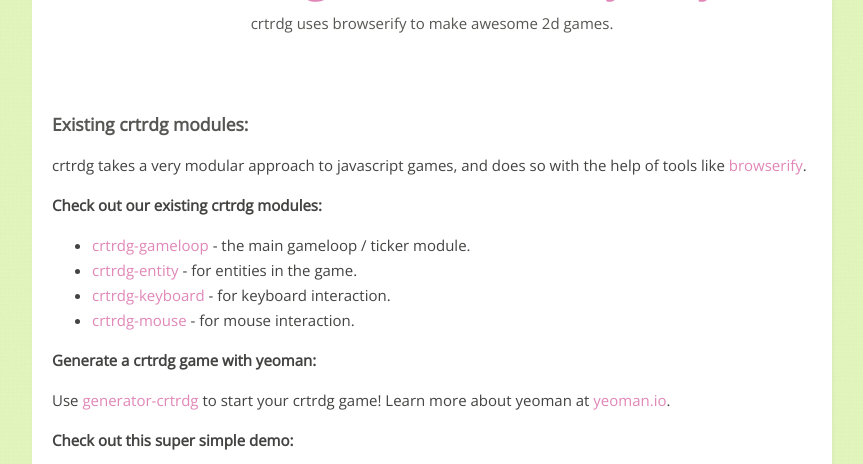
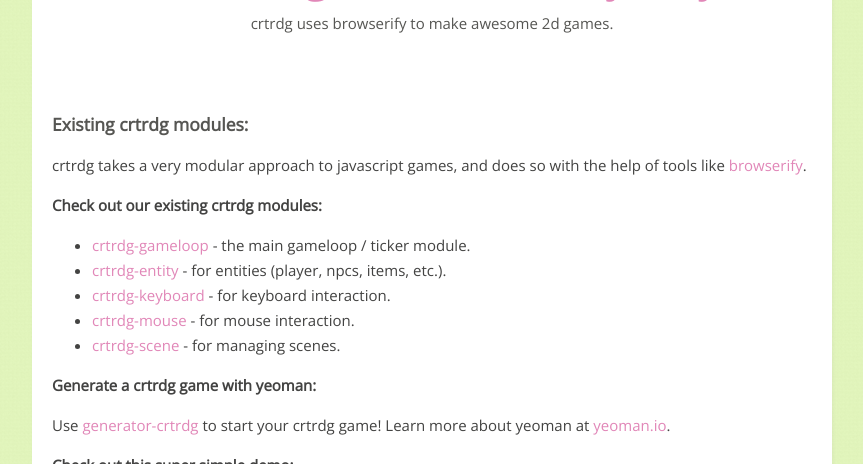
Before and after one commit to crtrdg/crtrdg.github.com, a Jekyll site: the page built from index.html, in a window 1280 px wide and 900 px high, scrolled down 419 px, cut to the strip 0-464 px from the top of the window. Shown: the whole strip, without its empty margins (208-1071 px from the left). Built offline with Jekyll 4.4.1, drawn with Linux system fonts in a browser that asks for light colours.

Commit message:
add crtrdg-scene

```diff
--- a/index.html
+++ b/index.html
@@ -14,9 +14,10 @@
     <p><b>Check out our existing crtrdg modules:</b></p>
     <ul>
       <li><a href="https://github.com/sethvincent/crtrdg-gameloop" target="_blank">crtrdg-gameloop</a> - the main gameloop / ticker module.</li>
-      <li><a href="https://github.com/sethvincent/crtrdg-entity" target="_blank">crtrdg-entity</a> - for entities in the game.</li>
+      <li><a href="https://github.com/sethvincent/crtrdg-entity" target="_blank">crtrdg-entity</a> - for entities (player, npcs, items, etc.).</li>
       <li><a href="https://github.com/sethvincent/crtrdg-keyboard" target="_blank">crtrdg-keyboard</a> - for keyboard interaction.</li>
       <li><a href="https://github.com/sethvincent/crtrdg-mouse" target="_blank">crtrdg-mouse</a> - for mouse interaction.</li>
+      <li><a href="https://github.com/sethvincent/crtrdg-scene" target="_blank">crtrdg-scene</a> - for managing scenes.</li>
     </ul>
     <p><b>Generate a crtrdg game with yeoman:</b></p>
     <p>Use <a href="https://github.com/sethvincent/generator-crtrdg" target="_blank">generator-crtrdg</a> to start your crtrdg game! Learn more about yeoman at <a href="http://yeoman.io/" target="_blank">yeoman.io</a>.</p>
```
